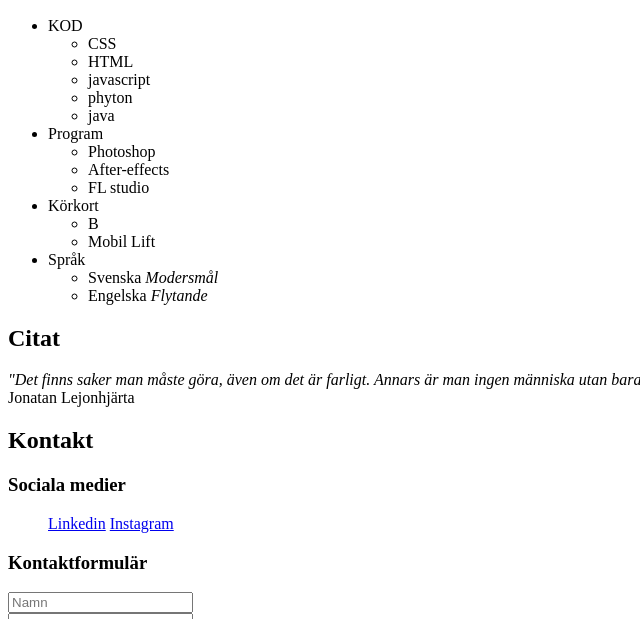
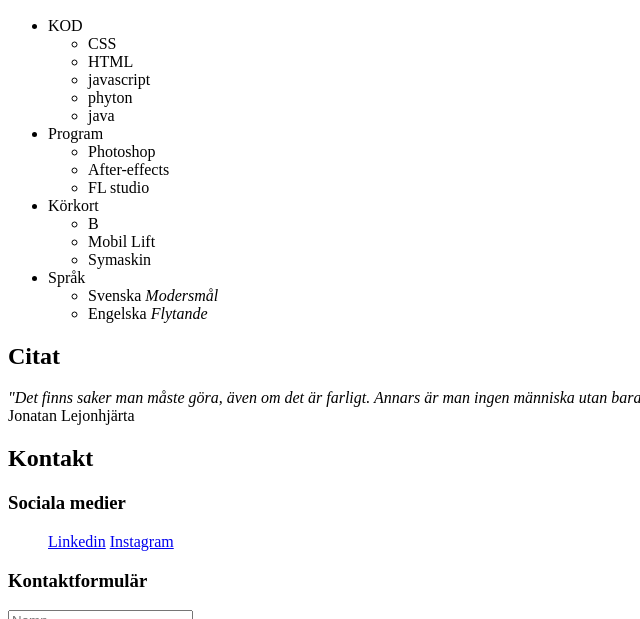
Before and after one commit to jonaswahlgren/repo01, a plain HTML site: page index.html in a window 1280 px wide. Shown: the part 481-1100 px from the top of the page, without its empty margins (0-640 px from the left). Drawn offline with Linux system fonts and the light colour scheme.

```diff
--- a/index.html
+++ b/index.html
@@ -40,6 +40,7 @@
             <ul>
               <li>B</li>
               <li>Mobil Lift</li>
+              <li>Symaskin</li>
             </ul>
           </li>
           <li>
```
